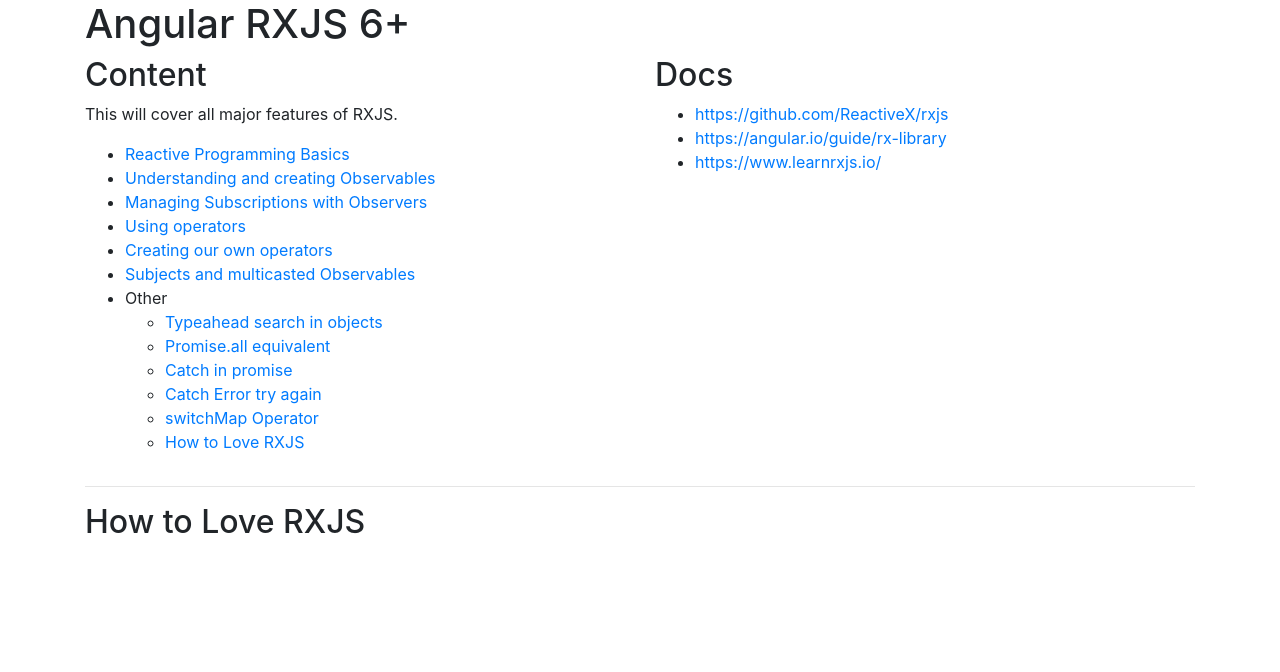
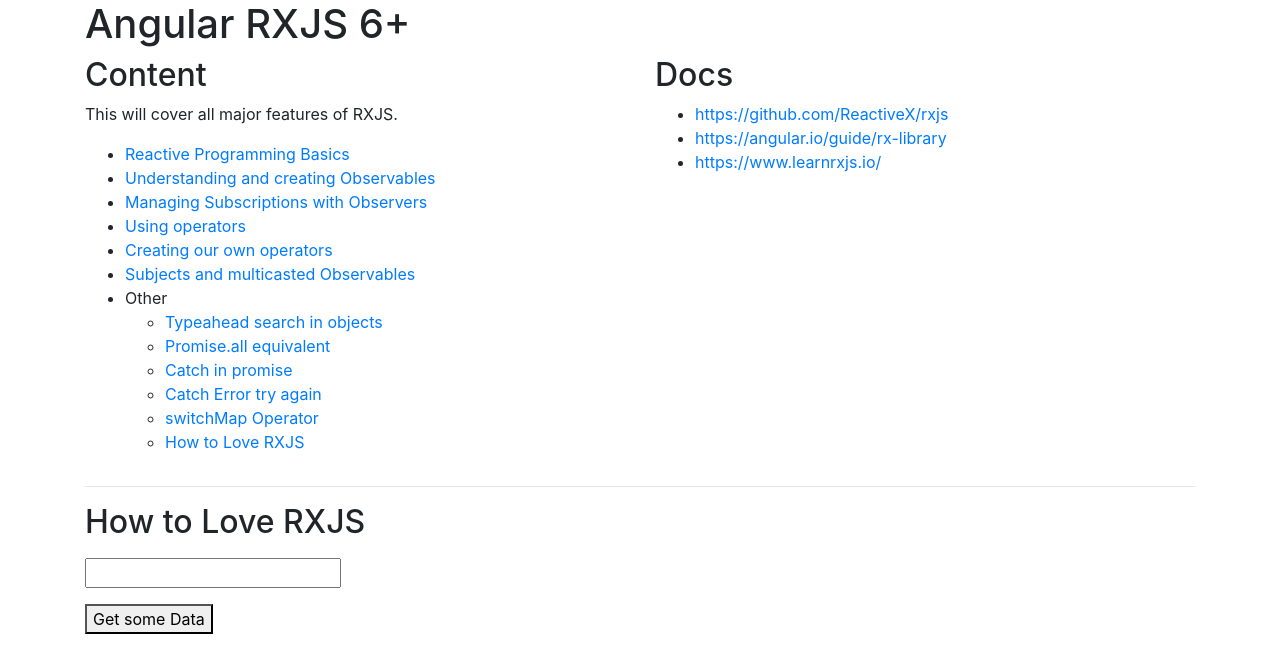
Before and after one commit to henrikmathiesen/angular-x-rxjs6-plus, an Angular app: page /other/how-to-love-rxjs in a window 1280 px wide. Shown: the top 672 px of the page. Built offline with nearby package versions, Linux system fonts and the light colour scheme.

Commit message:
-coding on

```diff
--- a/src/app/other/how-to-love-rxjs/how-to-love-rxjs.component.html
+++ b/src/app/other/how-to-love-rxjs/how-to-love-rxjs.component.html
@@ -1 +1,13 @@
 <h2>How to Love RXJS</h2>
+
+<p>
+    {{ data$ | async }}
+</p>
+
+<p>
+    <input type="text" [(ngModel)]="searchTermModel">
+</p>
+
+<p>
+    <button type="button" (click)="changeSearchTerm(searchTermModel)">Get some Data</button>
+</p>
--- a/src/app/other/how-to-love-rxjs/how-to-love-rxjs.component.ts
+++ b/src/app/other/how-to-love-rxjs/how-to-love-rxjs.component.ts
@@ -1,4 +1,6 @@
 import { Component } from '@angular/core';
+import { Subject, of } from 'rxjs';
+import { switchMap } from 'rxjs/operators';
 
 @Component({
     templateUrl: './how-to-love-rxjs.component.html'
@@ -7,4 +9,30 @@
 
     // https://medium.com/@m3po22/how-to-love-reactive-programming-and-not-hate-it-aed9d73db6ab
 
+    // Build a search on input change
+
+    // Normal old code
+    // 1) Listen for an event, like keyup or change
+    // 2) Do a search with the search term fetched from the event
+    // 3) Render search result
+
+    // RXJS: Think backwards
+    // 1) Async pipe wants data to render
+    // 2) The source of data needs a search term
+    // 3) The search term comes from an event
+
+    // 2)
+    private searchTerm$ = new Subject()
+
+    // 1)
+    data$ = this.searchTerm$.pipe(
+        switchMap(
+            term => of(term) // switch off from searchTerm$ and on to of()
+        )
+    )
+
+    // 3)
+    changeSearchTerm = term => this.searchTerm$.next(term)
+
+    searchTermModel = '';
 }
--- a/src/app/other/switch-map-operator/switch-map-operator.component.ts
+++ b/src/app/other/switch-map-operator/switch-map-operator.component.ts
@@ -23,7 +23,7 @@
         const saveUser$ = this.simulateHttp("user saved", 1000);
 
         const httpResult$ = saveUser$.pipe(
-            switchMap((sourceValue) => {
+            switchMap(sourceValue => {
                 console.log(sourceValue);
                 return this.simulateHttp("data reloaded", 2000);
             })
```
